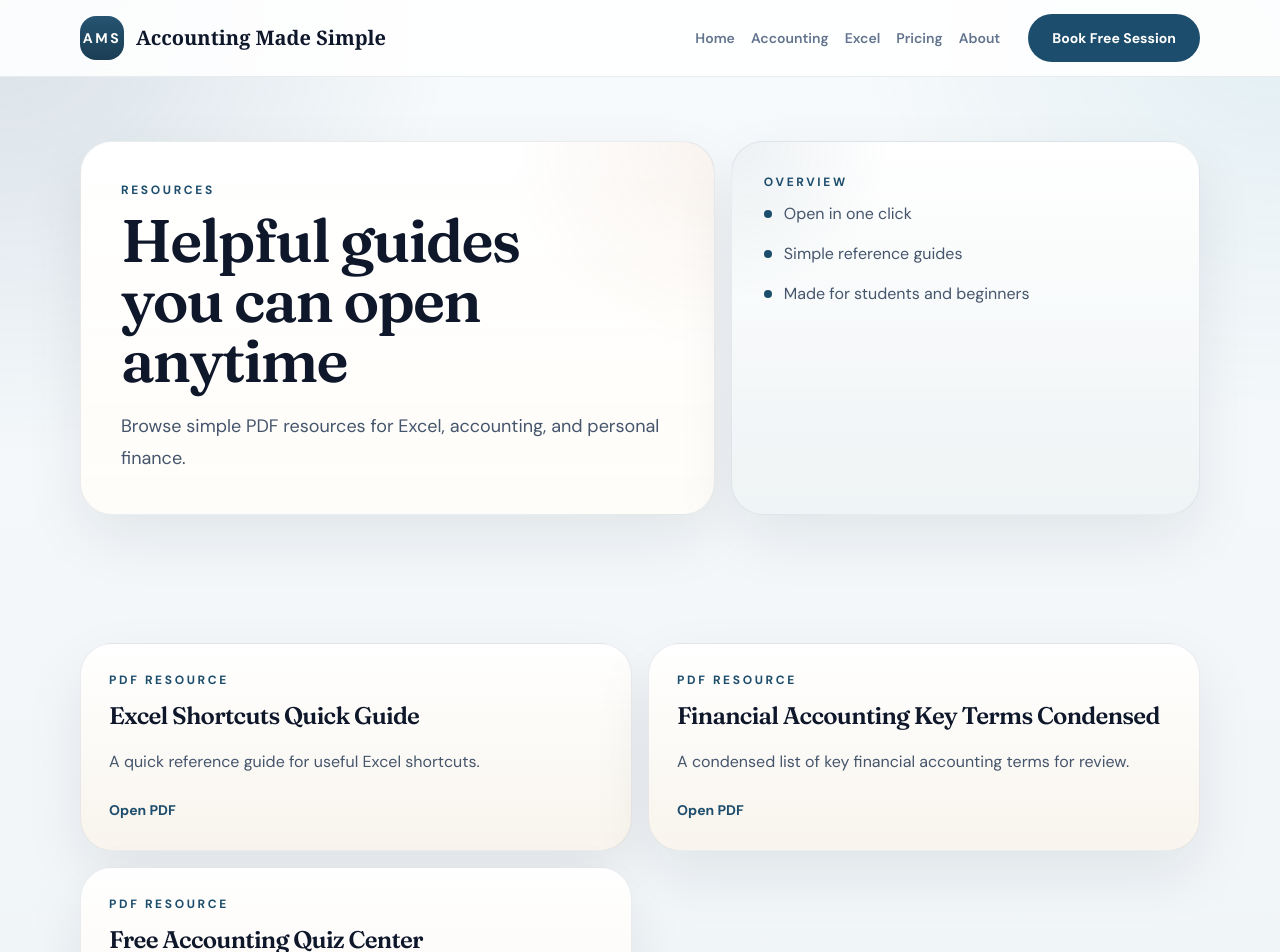
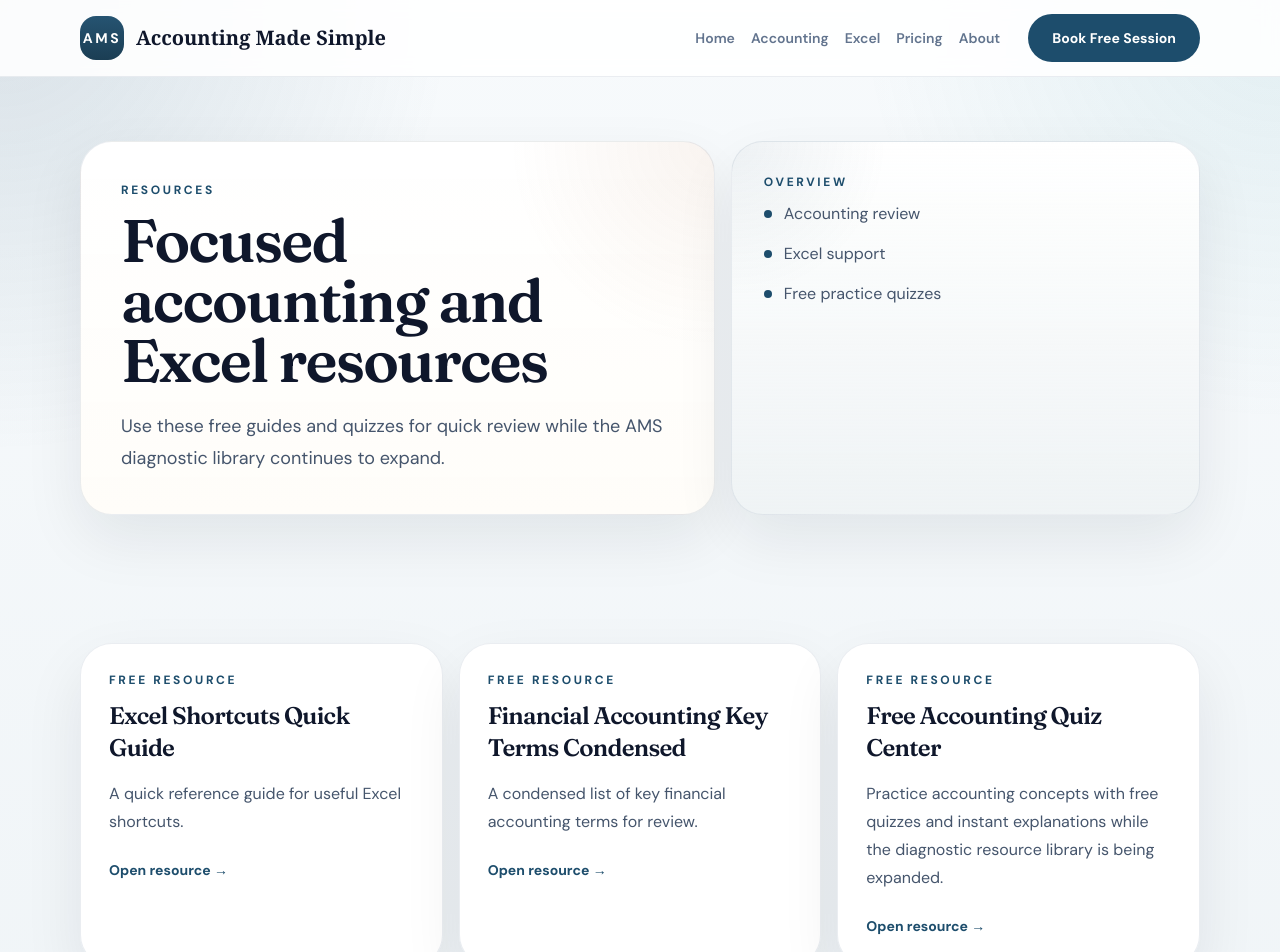
Before and after one commit to ryansoccer21-oss/accounting-made-simple, a Next.js app: page /resources in a window 1280 px wide. Shown: the top 952 px of the page. Built offline with nearby package versions, Linux system fonts and the light colour scheme.

Commit message:
Remove personal-finance framing from resources page

```diff
--- a/app/resources/page.js
+++ b/app/resources/page.js
@@ -2,7 +2,9 @@ import PageHero from "../../components/page-hero";
 import { resourceLinks } from "../../lib/site-data";
 
 export const metadata = {
-  title: "Resources"
+  title: "Accounting & Excel Resources",
+  description:
+    "Free Accounting Made Simple resources for accounting review, Excel shortcuts, and practice quizzes."
 };
 
 export default function ResourcesPage() {
@@ -10,27 +12,19 @@ export default function ResourcesPage() {
     <>
       <PageHero
         eyebrow="Resources"
-        title="Helpful guides you can open anytime"
-        copy="Browse simple PDF resources for Excel, accounting, and personal finance."
-        bullets={["Open in one click", "Simple reference guides", "Made for students and beginners"]}
+        title="Focused accounting and Excel resources"
+        copy="Use these free guides and quizzes for quick review while the AMS diagnostic library continues to expand."
+        bullets={["Accounting review", "Excel support", "Free practice quizzes"]}
       />
 
       <section className="site-shell section-gap">
-        <div className="grid gap-4 md:grid-cols-2">
+        <div className="grid gap-4 md:grid-cols-2 xl:grid-cols-3">
           {resourceLinks.map((resource) => (
-            <a
-              key={resource.href}
-              className="surface-card bg-[linear-gradient(180deg,rgba(255,255,255,0.99),rgba(248,244,236,0.94))] p-7 transition hover:-translate-y-0.5 hover:shadow-[0_20px_45px_rgba(15,23,42,0.08)]"
-              href={resource.href}
-              rel="noreferrer"
-              target="_blank"
-            >
-              <p className="eyebrow">PDF Resource</p>
+            <a key={resource.href} className="surface-card bg-white/95 p-7 transition hover:-translate-y-0.5 hover:shadow-[0_20px_45px_rgba(15,23,42,0.08)]" href={resource.href} rel="noreferrer" target="_blank">
+              <p className="eyebrow">Free Resource</p>
               <h2 className="mt-2 text-2xl font-semibold text-slate-900">{resource.title}</h2>
               <p className="mt-4 leading-7 text-slate-600">{resource.copy}</p>
-              <span className="mt-6 inline-flex text-sm font-bold text-[color:var(--brand)]">
-                Open PDF
-              </span>
+              <span className="mt-6 inline-flex text-sm font-bold text-[color:var(--brand)]">Open resource →</span>
             </a>
           ))}
         </div>
```
